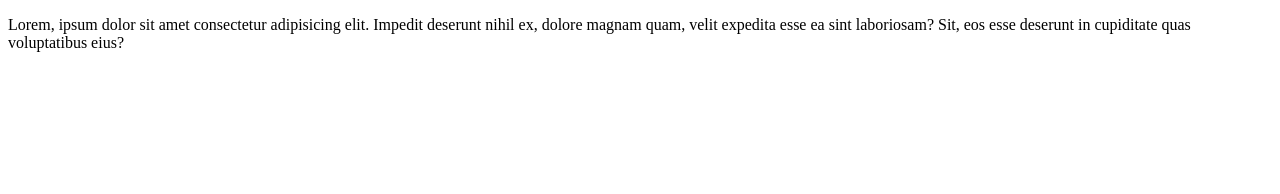
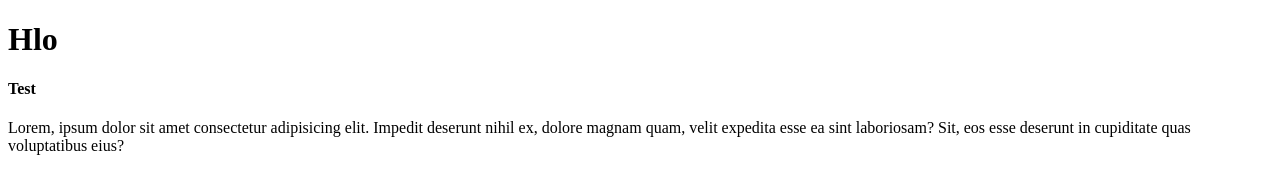
Before and after one commit to wsuraj415/The-Criticka, a plain HTML site: page index.html in a window 1280 px wide. Drawn offline with Linux system fonts and the light colour scheme.

Commit message:
critica Update

```diff
--- a/index.html
+++ b/index.html
@@ -3,9 +3,13 @@
 <head>
     <meta charset="UTF-8">
     <meta name="viewport" content="width=device-width, initial-scale=1.0">
-    <title>Document</title>
+    <title>The Critica</title>
 </head>
 <body>
+    <h1>Hlo</h1>
+    <h4>Test</h4>
     <p>Lorem, ipsum dolor sit amet consectetur adipisicing elit. Impedit deserunt nihil ex, dolore magnam quam, velit expedita esse ea sint laboriosam? Sit, eos esse deserunt in cupiditate quas voluptatibus eius?</p>
+
+
 </body>
 </html>
```
